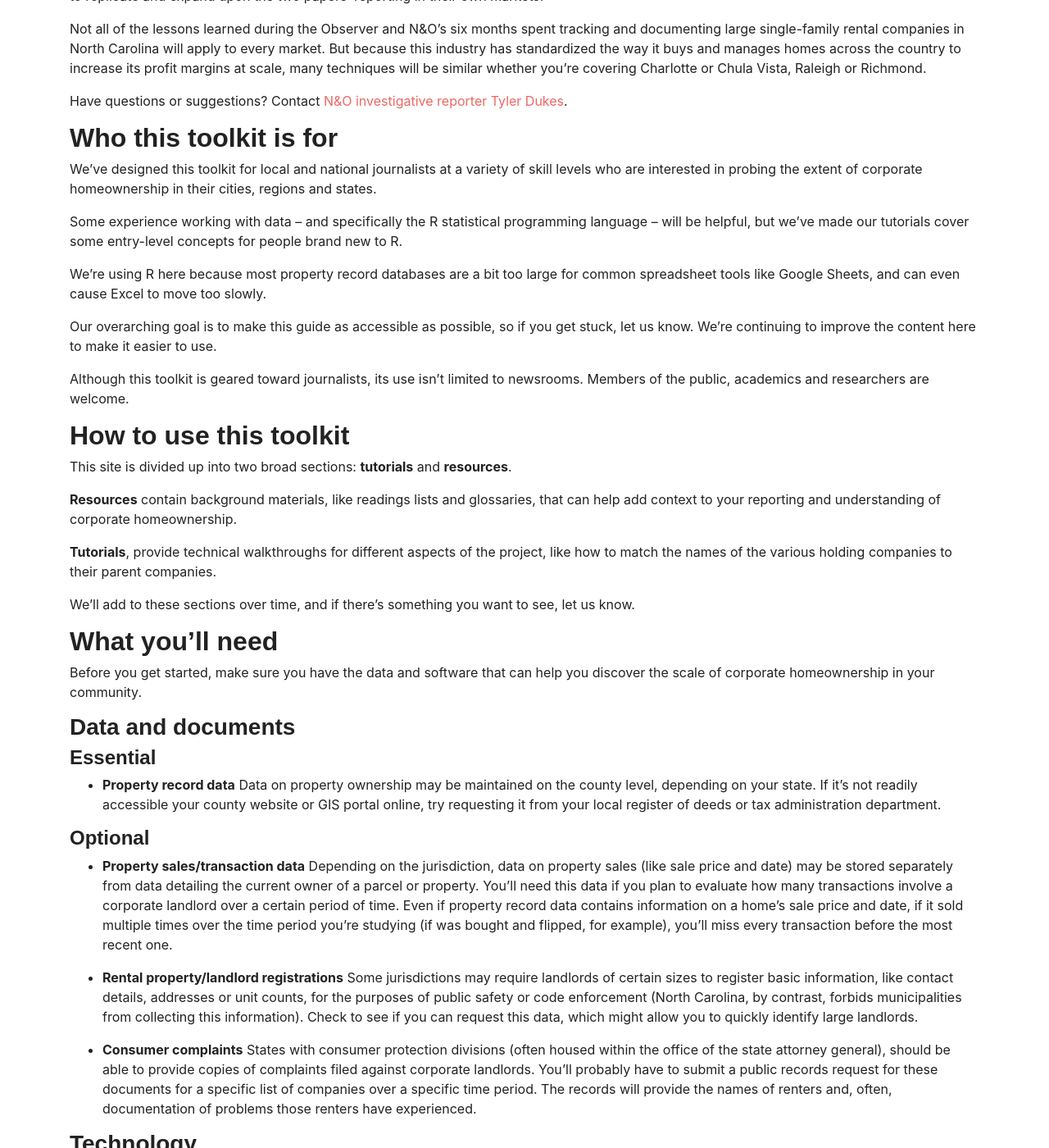
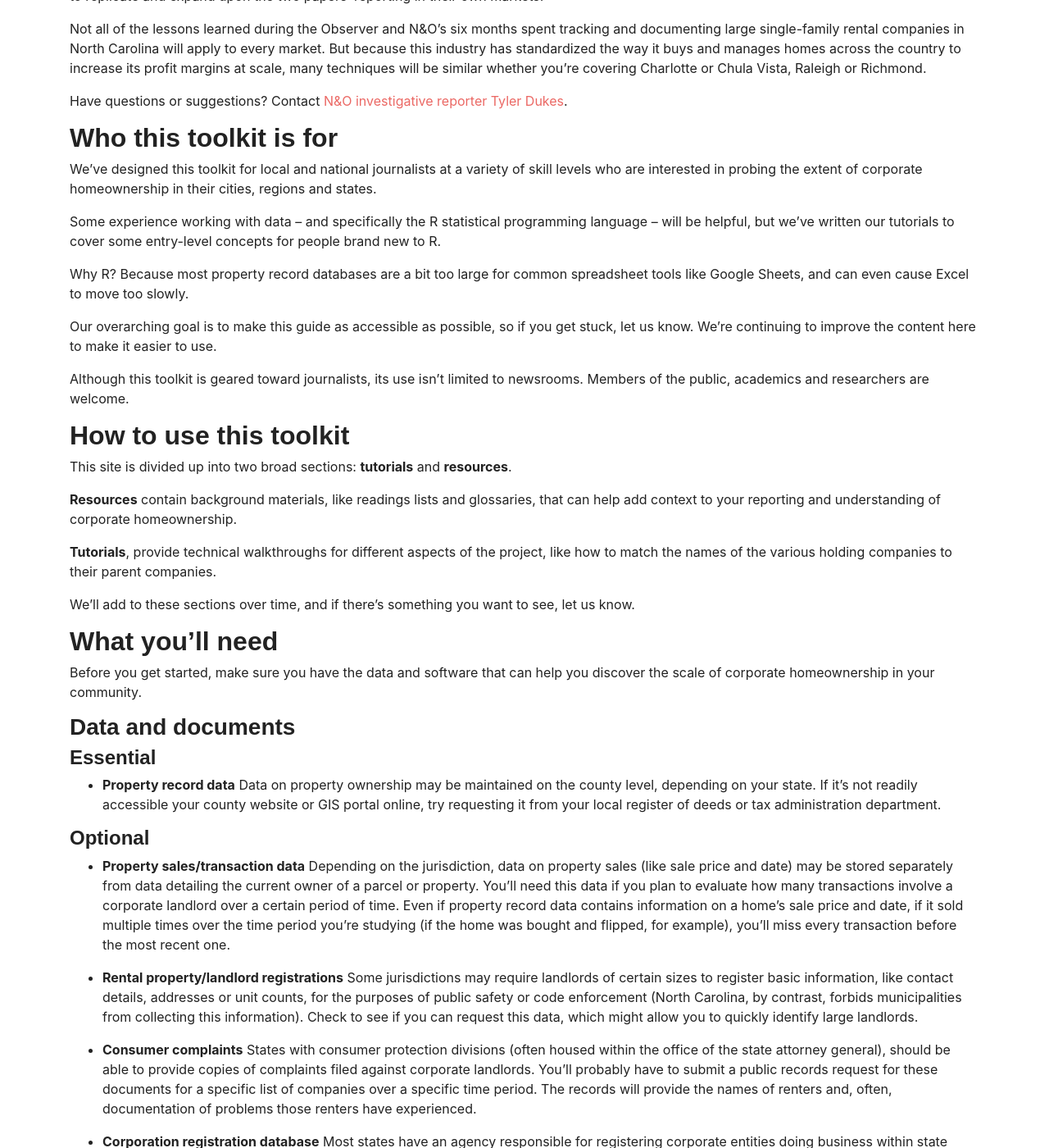
Before and after one commit to mcclatchy-southeast/sfr-toolkit, a Jekyll site: the page built from index.md, in a window 1280 px wide and 1400 px high, scrolled down 645 px. Shown: the whole window at 82% size. Built offline with Jekyll 4.4.1, drawn with Linux system fonts in a browser that asks for light colours; some web fonts are replaced; some of the changed text lies outside the part shown.

Commit message:
tweaking index

```diff
--- a/index.md
+++ b/index.md
@@ -20,9 +20,9 @@ Have questions or suggestions? Contact [N&O investigative reporter Tyler Dukes](
 
 We've designed this toolkit for local and national journalists at a variety of skill levels who are interested in probing the extent of corporate homeownership in their cities, regions and states.
 
-Some experience working with data – and specifically the R statistical programming language – will be helpful, but we've made our tutorials cover some entry-level concepts for people brand new to R.
+Some experience working with data – and specifically the R statistical programming language – will be helpful, but we've written our tutorials to cover some entry-level concepts for people brand new to R.
 
-We're using R here because most property record databases are a bit too large for common spreadsheet tools like Google Sheets, and can even cause Excel to move too slowly.
+Why R? Because most property record databases are a bit too large for common spreadsheet tools like Google Sheets, and can even cause Excel to move too slowly.
 
 Our overarching goal is to make this guide as accessible as possible, so if you get stuck, let us know. We're continuing to improve the content here to make it easier to use.
 
@@ -48,11 +48,13 @@ Before you get started, make sure you have the data and software that can help y
 
 #### Optional
 
-- **Property sales/transaction data** Depending on the jurisdiction, data on property sales (like sale price and date) may be stored separately from data detailing the current owner of a parcel or property. You'll need this data if you plan to evaluate how many transactions involve a corporate landlord over a certain period of time. Even if property record data contains information on a home's sale price and date, if it sold multiple times over the time period you're studying (if was bought and flipped, for example), you'll miss every transaction before the most recent one.
+- **Property sales/transaction data** Depending on the jurisdiction, data on property sales (like sale price and date) may be stored separately from data detailing the current owner of a parcel or property. You'll need this data if you plan to evaluate how many transactions involve a corporate landlord over a certain period of time. Even if property record data contains information on a home's sale price and date, if it sold multiple times over the time period you're studying (if the home was bought and flipped, for example), you'll miss every transaction before the most recent one.
 
 - **Rental property/landlord registrations** Some jurisdictions may require landlords of certain sizes to register basic information, like contact details, addresses or unit counts, for the purposes of public safety or code enforcement (North Carolina, by contrast, forbids municipalities from collecting this information). Check to see if you can request this data, which might allow you to quickly identify large landlords.
 
 - **Consumer complaints** States with consumer protection divisions (often housed within the office of the state attorney general), should be able to provide copies of complaints filed against corporate landlords. You'll probably have to submit a public records request for these documents for a specific list of companies over a specific time period. The records will provide the names of renters and, often, documentation of problems those renters have experienced.
+
+- **Corporation registration database** Most states have an agency responsible for registering corporate entities doing business within state borders, and they track those registrations in a corporation database. In North Carolina, for example, this database is maintained by the [Office of the Secretary of State](https://www.sosnc.gov/online_services/search/by_title/_Business_Registration). These records can be incredibly valuable for verifying the links between companies and their subsidiaries. The amount of information available publicly depends on the state, but you should be able to submit a public records request for the entire database. [Another option is to use OpenCorporates](https://opencorporates.com/), a nonprofit that tracks business registrations across the country and makes its data available via an API.
 
 ### Technology
 
```
Also changed, not shown: other parts of index.md (+1 -1 lines), 1 other file.
